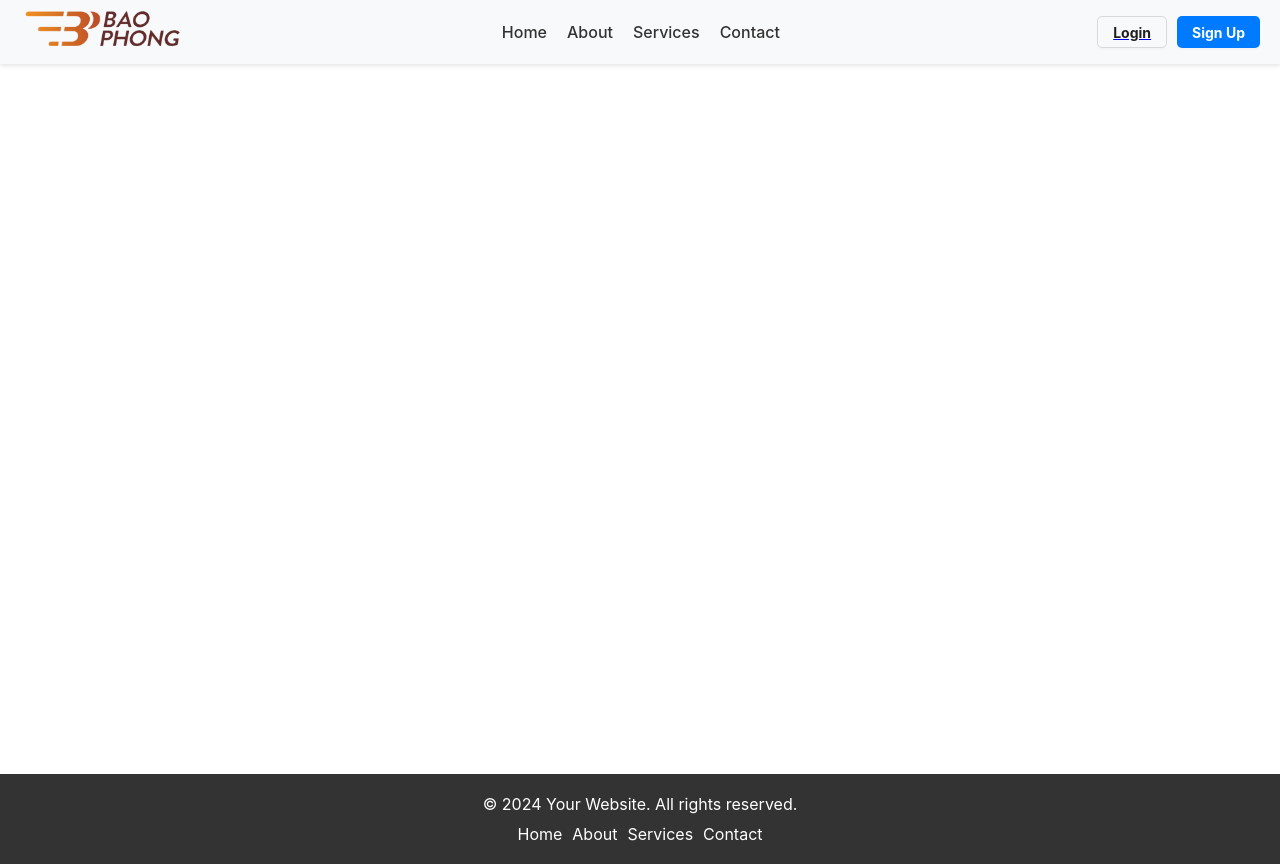
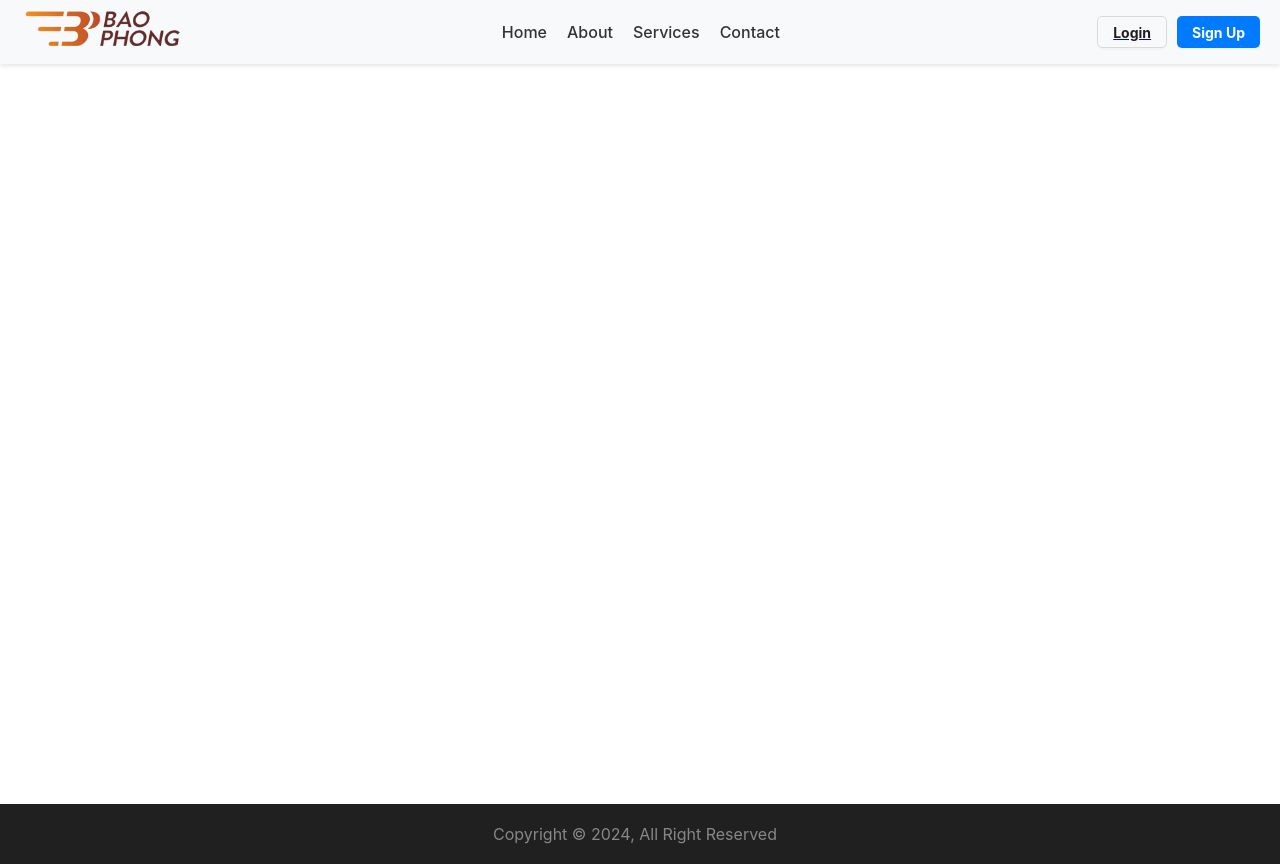
Before and after one commit to Ntsfullstack/charity-blog, a React (Create React App) app: page / in a window 1280 px wide. Built offline with nearby package versions, Linux system fonts and the light colour scheme; no server answers.

Commit message:
fix footer

```diff
--- a/src/components/Footer/Footer.tsx
+++ b/src/components/Footer/Footer.tsx
@@ -1,20 +1,22 @@
-import React from 'react';
-import './style.scss';
+import React from "react";
+import styles from "./Footer.module.scss";
+import logo from "../../assets/images/collapsedLogo.png";
 
 const Footer = () => {
   return (
-    <footer className="footer">
-      <div className="footer-content">
-        <p>&copy; 2024 Your Website. All rights reserved.</p>
-        <ul className="footer-links">
-          <li><a href="/">Home</a></li>
-          <li><a href="/about">About</a></li>
-          <li><a href="/services">Services</a></li>
-          <li><a href="/contact">Contact</a></li>
-        </ul>
+    <footer id="dk-footer" className={styles.Footer}>
+      <div className={styles.copyright}>
+        <div className={styles.container}>
+          <div className={styles.row}>
+            <div className={styles.colMd6}>
+              <span>Copyright © 2024, All Right Reserved </span>
+            </div>
+
+          </div>
+        </div>
       </div>
     </footer>
   );
-}
+};
 
 export default Footer;
--- a/src/components/Footer/footer.module.scss
+++ b/src/components/Footer/footer.module.scss
@@ -1,100 +1,35 @@
-
-.footer-top {
-    background-size: cover;
-    background-position: center;
-    padding-block: 80px 50px;
+/* Copyright styles */
+.copyright {
+  background-color: #202020;
+  padding: 20px 0;
+  text-align: center; /* Căn giữa nội dung */
 }
 
-  .footer-brand-wrapper .logo {
-    width: max-content;
-    margin-inline: auto;
-    margin-bottom: 60px;
+.copyright span {
+  color: #878787;
+  margin-right: 10px; /* Thêm khoảng cách giữa chữ và menu */
 }
 
-  .footer-list,
-  .quicklink-list,
-  .social-list {
-    display: flex;
-    flex-wrap: wrap;
-    justify-content: center;
-    align-items: center;
-    gap: 5px;
+.copyright a {
+  color: #878787;
+  text-decoration: none;
+  margin-left: 10px; /* Thêm khoảng cách giữa các mục menu */
+  transition: color 0.3s ease;
 }
 
-  .footer-link {
-    color: var(--text-color);
-    font-size: var(--fs-9);
-    font-weight: var(--fw-700);
-    text-transform: uppercase;
-    padding: 5px 15px;
-    transition: var(--transition-1);
+.copyright a:hover {
+  color: #007bff;
 }
 
-  :is(.footer-link, .quicklink-link, .social-link):is(:hover, :focus) { color: var(--citrine); }
-
-  .divider {
-    height: 4px;
-    margin-block: 40px;
-    border-top: 1px solid var(--rich-black-fogra-29);
-    border-bottom: 1px solid hsla(0, 0%, 100%, 0.1);
+/* Copyright menu styles */
+.copyright-menu ul {
+  list-style: none;
+  padding: 0;
+  margin: 0;
+  display: inline-flex; /* Hiển thị menu theo hàng ngang */
+  align-items: center;
 }
 
-  .quicklink-list { margin-bottom: 20px; }
-
-  .quicklink-link {
-    color: var(--text-color);
-    font-size: var(--fs-10);
-    font-weight: var(--fw-500);
-    text-transform: uppercase;
-    padding: 2px 10px;
-    transition: var(--transition-1);
+.copyright-menu li {
+  margin-left: 20px; /* Khoảng cách giữa các mục menu */
 }
-
-  .social-list { column-gap: 10px; }
-
-  .social-link {
-    background: var(--rich-black-fogra-29);
-    color: var(--gray-x);
-    font-size: 14px;
-    width: 35px;
-    height: 35px;
-    display: grid;
-    place-items: center;
-    border-radius: 50%;
-    box-shadow: inset 0 4px 8px hsla(0, 0%, 0%, 0.25);
-    transition: var(--transition-1);
-  }
-
-  .footer-bottom { padding-block: 25px; }
-
-  .copyright {
-    color: var(--gray-x);
-    font-size: var(--fs-10);
-    font-weight: var(--fw-500);
-    line-height: 1.7;
-    text-align: center;
-    margin-bottom: 15px;
-  }
-
-  .copyright > a {
-    display: inline-block;
-    color: var(--citrine);
-  }
-
-  .footer-bottom-img {
-    max-width: max-content;
-    width: 100%;
-    margin-inline: auto;
-  }
-
-
-
-  .logo{
-    width: 80px;
-    height: 80px;
-  }
-  .logo img{
-    width: 80%;
-    height: 80%;
-    object-fit: cover;
-  }
--- a/src/components/Footer/style.scss
+++ /dev/null
@@ -1,41 +0,0 @@
-/* Footer.scss */
-
-.footer {
-    background-color: #333;
-    color: #fff;
-    padding: 20px 0;
-    text-align: center;
-  }
-
-  .footer-content {
-    display: flex;
-    flex-direction: column;
-    align-items: center;
-  }
-
-  .footer p {
-    margin-bottom: 10px;
-  }
-
-  .footer-links {
-    list-style-type: none;
-    padding: 0;
-  }
-
-  .footer-links li {
-    display: inline;
-    margin-right: 10px;
-  }
-
-  .footer-links li:last-child {
-    margin-right: 0;
-  }
-
-  .footer-links a {
-    color: #fff;
-    text-decoration: none;
-  }
-
-  .footer-links a:hover {
-    text-decoration: underline;
-  }
```
Also changed, not shown: src/components/Footer/LOGO.png (deleted). Lines whose indentation alone changed are shown as unchanged.
